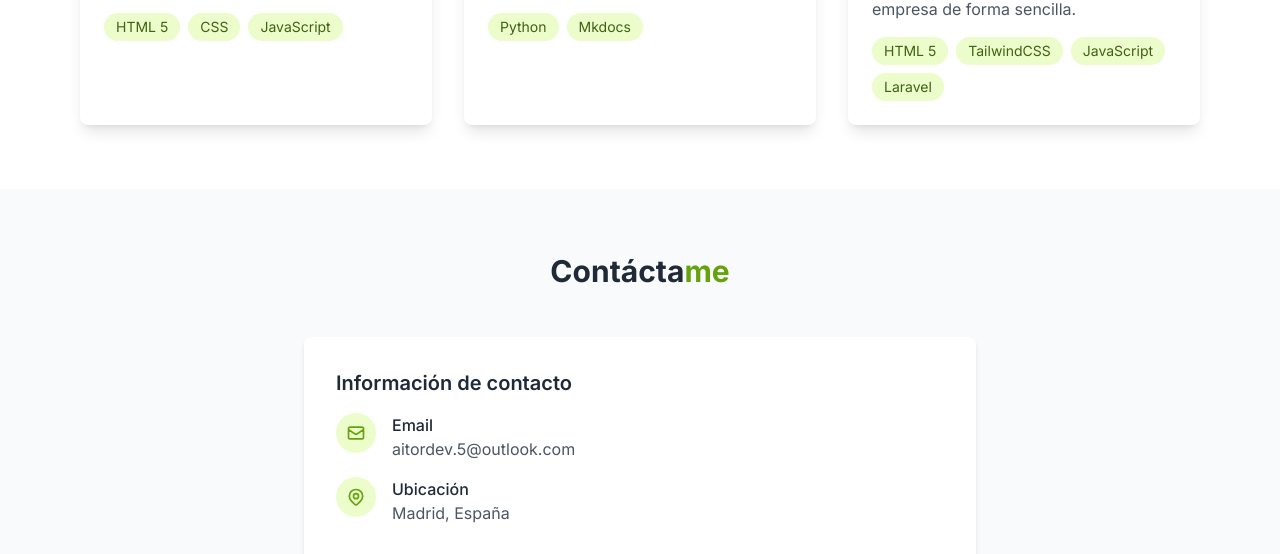
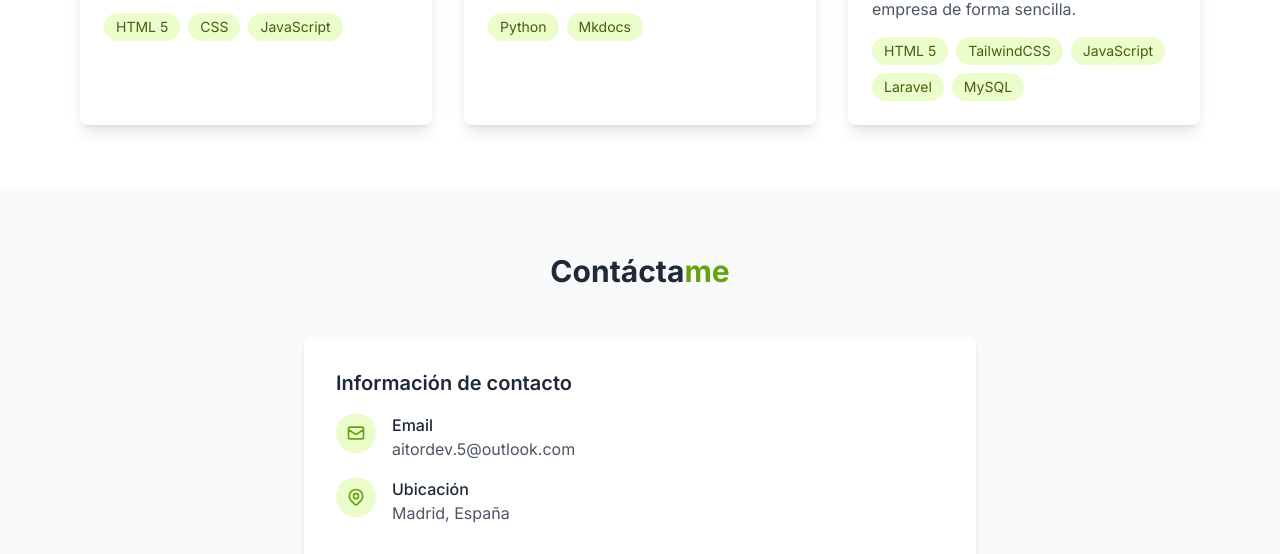
Before and after one commit to AitorM2/portfolio-app, a plain HTML site: page index.html in a window 1280 px wide. Shown: the part 2311-2865 px from the top of the page. Drawn offline with nearby package versions, Linux system fonts and the light colour scheme.

Commit message:
añadido lenguaje mysql a ridelink

```diff
--- a/index.html
+++ b/index.html
@@ -270,6 +270,7 @@
               <span class="bg-lime-100 text-lime-800 px-3 py-1 rounded-full text-sm">TailwindCSS</span>
               <span class="bg-lime-100 text-lime-800 px-3 py-1 rounded-full text-sm">JavaScript</span>
               <span class="bg-lime-100 text-lime-800 px-3 py-1 rounded-full text-sm">Laravel</span>
+              <span class="bg-lime-100 text-lime-800 px-3 py-1 rounded-full text-sm">MySQL</span>
             </div>
           </div>
           <div
```
